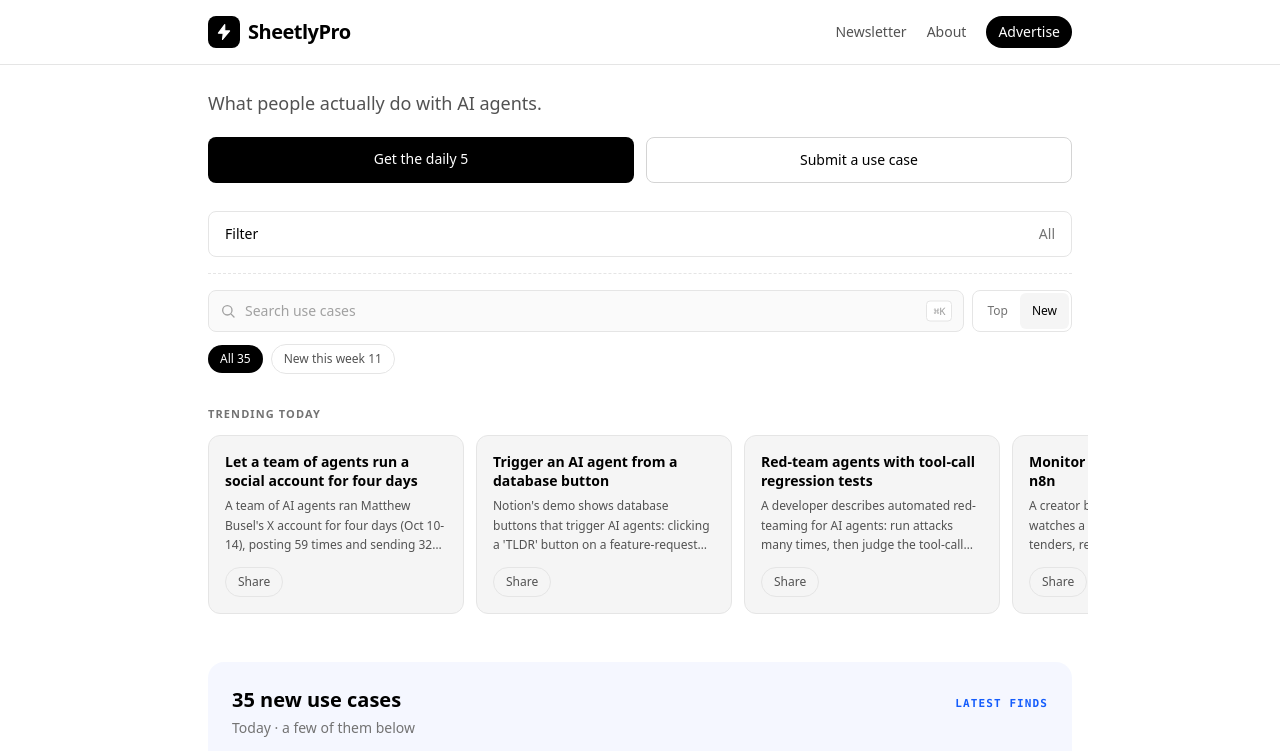
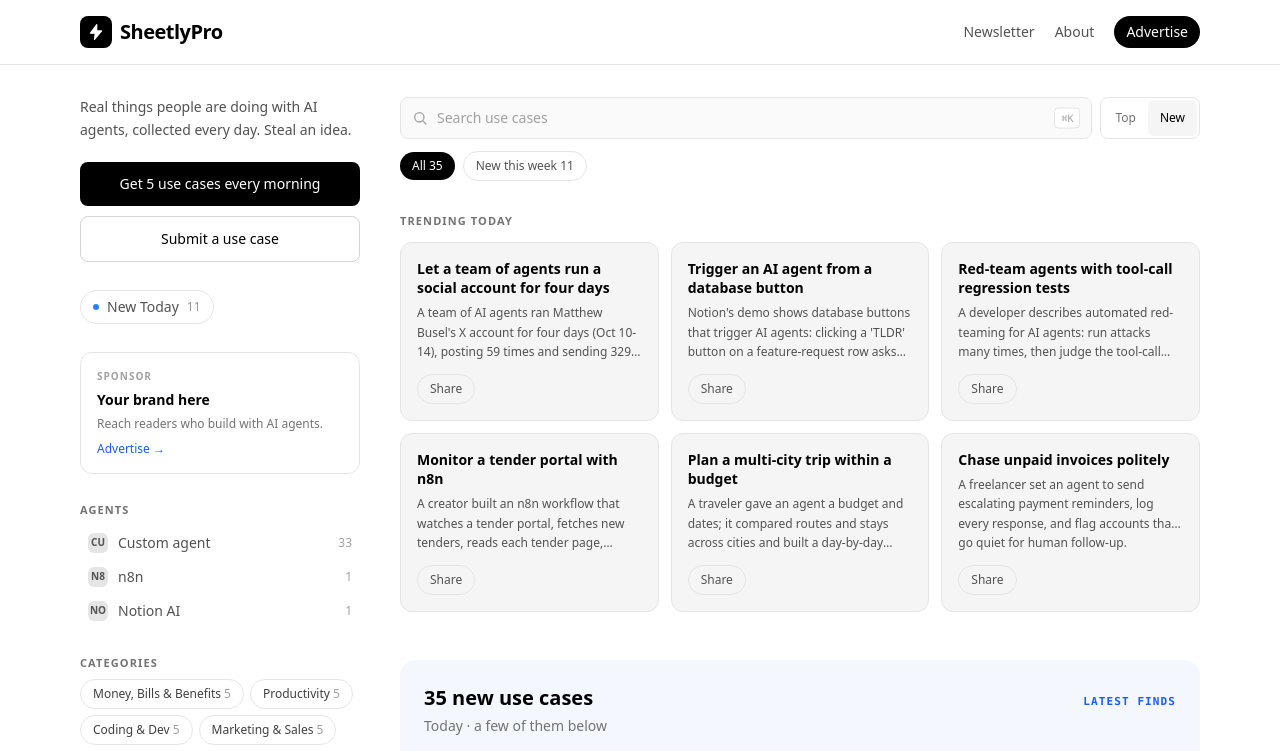
Before and after one commit to Stropurbo/bank-statement-frontend, a React (Vite) app: page / in a window 1280 px wide. Shown: the top 751 px of the page. Built offline with nearby package versions, Linux system fonts and the light colour scheme.

Commit message:
Responsive redesign: desktop sidebar layout (reference-style) + mobile/tablet breakpoints

```diff
--- a/src/App.jsx
+++ b/src/App.jsx
@@ -12,7 +12,7 @@ export default function App() {
   return (
     <div className="min-h-screen bg-white text-neutral-900 flex flex-col">
       <Header />
-      <main className="flex-1 w-full max-w-4xl mx-auto px-4">
+      <main className="flex-1 w-full max-w-4xl lg:max-w-6xl mx-auto px-4">
         <Routes>
           <Route path="/" element={<Home />} />
           <Route path="/topic/:slug" element={<Topic />} />
--- a/src/components/FeedCard.jsx
+++ b/src/components/FeedCard.jsx
@@ -192,10 +192,10 @@ export function FeedCard({ item, maxDate, votes, saved, toggleVote, toggleSaved
   );
 }
 
-/** Compact card for the "Trending today" horizontal row. */
+/** Compact card for the "Trending today" row/grid. */
 export function TrendingCard({ item }) {
   return (
-    <div className="shrink-0 w-64 border border-neutral-200 rounded-xl p-4 bg-neutral-100 hover:border-neutral-400 transition-colors flex flex-col">
+    <div className="shrink-0 w-64 sm:w-72 lg:w-auto border border-neutral-200 rounded-xl p-4 bg-neutral-100 hover:border-neutral-400 transition-colors flex flex-col">
       <a href={`#uc-${item.id}`} className="font-semibold text-sm leading-snug text-black mb-1.5 line-clamp-2 hover:underline">
         {item.title}
       </a>
--- a/src/components/Footer.jsx
+++ b/src/components/Footer.jsx
@@ -3,7 +3,7 @@ import { Link } from "react-router-dom";
 export default function Footer() {
   return (
     <footer className="border-t border-neutral-200 mt-16">
-      <div className="max-w-4xl mx-auto px-4 py-8 flex flex-col sm:flex-row items-center justify-between gap-4 text-sm text-neutral-500">
+      <div className="max-w-4xl lg:max-w-6xl mx-auto px-4 py-8 flex flex-col sm:flex-row items-center justify-between gap-4 text-sm text-neutral-500">
         <div>
           <span className="font-semibold text-black">SheetlyPro</span>
           <span className="mx-2">·</span>
--- a/src/components/Header.jsx
+++ b/src/components/Header.jsx
@@ -3,7 +3,7 @@ import { Link, NavLink } from "react-router-dom";
 export default function Header() {
   return (
     <header className="border-b border-neutral-200 bg-white sticky top-0 z-10">
-      <div className="max-w-4xl mx-auto px-4 py-4 flex items-center justify-between">
+      <div className="max-w-4xl lg:max-w-6xl mx-auto px-4 py-4 flex items-center justify-between">
         <Link to="/" className="flex items-center gap-2">
           <span className="inline-flex items-center justify-center w-8 h-8 rounded-lg bg-black">
             <svg width="18" height="18" viewBox="0 0 24 24" fill="none">
--- a/src/pages/Home.jsx
+++ b/src/pages/Home.jsx
@@ -1,4 +1,5 @@
 import { useMemo, useState } from "react";
+import { Link } from "react-router-dom";
 import usecases from "../data/usecases.json";
 import { topics } from "../data/topics";
 import NewsletterSignup from "../components/NewsletterSignup";
@@ -23,6 +24,23 @@ function FilterPill({ label, count, active, onClick }) {
       }`}
     >
       {label} <span className={active ? "opacity-70" : "opacity-50"}>{count}</span>
+    </button>
+  );
+}
+
+function AgentRow({ name, count, active, onClick }) {
+  return (
+    <button
+      onClick={onClick}
+      className={`w-full flex items-center gap-2.5 rounded-lg px-2 py-1.5 text-sm transition-colors ${
+        active ? "bg-neutral-100 text-black font-medium" : "text-neutral-600 hover:bg-neutral-50 hover:text-black"
+      }`}
+    >
+      <span className="w-5 h-5 rounded-md bg-neutral-200 inline-flex items-center justify-center text-[10px] font-bold text-neutral-600 shrink-0">
+        {name.slice(0, 2).toUpperCase()}
+      </span>
+      <span className="flex-1 text-left truncate">{name}</span>
+      <span className="text-xs text-neutral-400 tabular-nums">{count}</span>
     </button>
   );
 }
@@ -71,7 +89,7 @@ export default function Home() {
     [sorted]
   );
 
-  const trending = useMemo(() => sorted.slice(0, 4), [sorted]);
+  const trending = useMemo(() => sorted.slice(0, 6), [sorted]);
 
   const feed = useMemo(() => {
     let items = pill === "new" ? newThisWeek : sorted;
@@ -107,9 +125,120 @@ export default function Home() {
   };
 
   return (
+    <div className="lg:grid lg:grid-cols-[280px_minmax(0,1fr)] lg:gap-10">
+      {/* ============ Desktop sidebar ============ */}
+      <aside className="hidden lg:block">
+        <div className="sticky top-24 space-y-7 pb-10">
           <div>
-      {/* Hero */}
-      <section className="pt-6 pb-5">
+            <p className="text-sm text-neutral-600 leading-relaxed mb-5">
+              Real things people are doing with AI agents, collected every
+              day. Steal an idea.
+            </p>
+            <div className="space-y-2.5">
+              <a
+                href="#newsletter"
+                className="block bg-black text-white font-medium rounded-lg px-4 py-3 text-center text-sm hover:bg-neutral-800 transition-colors"
+              >
+                Get 5 use cases every morning
+              </a>
+              <a
+                href="mailto:contact@sheetlypro.com?subject=Use%20case%20submission"
+                className="block border border-neutral-300 text-black font-medium rounded-lg px-4 py-3 text-center text-sm hover:border-black transition-colors"
+              >
+                Submit a use case
+              </a>
+            </div>
+          </div>
+
+          <button
+            onClick={() => setPill(pill === "new" ? "all" : "new")}
+            className={`flex items-center gap-2 text-sm rounded-full px-3 py-1.5 border transition-colors ${
+              pill === "new"
+                ? "bg-blue-50 border-blue-200 text-blue-700 font-medium"
+                : "border-neutral-200 text-neutral-600 hover:border-neutral-400"
+            }`}
+          >
+            <span className="w-1.5 h-1.5 rounded-full bg-blue-500" />
+            New Today
+            <span className="text-xs opacity-60">{newThisWeek.length}</span>
+          </button>
+
+          <a
+            href="/advertise"
+            className="block border border-neutral-200 rounded-xl p-4 hover:border-neutral-400 transition-colors"
+          >
+            <p className="text-[10px] font-semibold uppercase tracking-widest text-neutral-400 mb-1.5">
+              Sponsor
+            </p>
+            <p className="font-semibold text-black text-sm">Your brand here</p>
+            <p className="text-xs text-neutral-500 mt-1 leading-relaxed">
+              Reach readers who build with AI agents.
+            </p>
+            <p className="text-xs text-blue-600 mt-2 font-medium">
+              Advertise →
+            </p>
+          </a>
+
+          <div>
+            <div className="flex items-center justify-between mb-2">
+              <p className="text-[11px] font-semibold uppercase tracking-widest text-neutral-500">
+                Agents
+              </p>
+              {selAgents.length > 0 && (
+                <button
+                  onClick={() => setSelAgents([])}
+                  className="text-[11px] text-neutral-400 hover:text-black underline"
+                >
+                  clear
+                </button>
+              )}
+            </div>
+            <div className="space-y-0.5">
+              {agentCounts.slice(0, 10).map(([name, count]) => (
+                <AgentRow
+                  key={name}
+                  name={name}
+                  count={count}
+                  active={selAgents.includes(name)}
+                  onClick={() => setSelAgents((l) => toggleIn(l, name))}
+                />
+              ))}
+            </div>
+          </div>
+
+          <div>
+            <div className="flex items-center justify-between mb-2">
+              <p className="text-[11px] font-semibold uppercase tracking-widest text-neutral-500">
+                Categories
+              </p>
+              {selTopics.length > 0 && (
+                <button
+                  onClick={() => setSelTopics([])}
+                  className="text-[11px] text-neutral-400 hover:text-black underline"
+                >
+                  clear
+                </button>
+              )}
+            </div>
+            <div className="flex flex-wrap gap-1.5">
+              {topicCounts.map((t) => (
+                <FilterPill
+                  key={t.slug}
+                  label={t.name}
+                  count={t.count}
+                  active={selTopics.includes(t.slug)}
+                  onClick={() => setSelTopics((l) => toggleIn(l, t.slug))}
+                />
+              ))}
+            </div>
+          </div>
+        </div>
+      </aside>
+
+      {/* ============ Main column ============ */}
+      <div className="min-w-0">
+        {/* Mobile hero */}
+        <section className="pt-6 pb-5 lg:hidden">
           <h1 className="text-lg text-neutral-600 font-normal mb-5">
             What people actually do with AI agents.
           </h1>
@@ -129,8 +258,8 @@ export default function Home() {
           </div>
         </section>
 
-      {/* Filter */}
-      <section className="mt-2">
+        {/* Mobile filter */}
+        <section className="mt-2 lg:hidden">
           <button
             onClick={() => setFilterOpen((o) => !o)}
             className="w-full border border-neutral-200 rounded-lg px-4 py-3 flex items-center justify-between text-sm hover:border-neutral-400 transition-colors bg-white"
@@ -175,7 +304,7 @@ export default function Home() {
         </section>
 
         {/* Search + pills */}
-      <section className="mt-4 border-t border-dashed border-neutral-200 pt-4">
+        <section className="mt-4 lg:mt-8 border-t border-dashed border-neutral-200 pt-4 lg:border-0 lg:pt-0">
           <div className="flex gap-2">
             <div className="relative flex-1">
               <svg
@@ -197,7 +326,7 @@ export default function Home() {
                 placeholder="Search use cases"
                 className="w-full border border-neutral-200 rounded-lg pl-9 pr-10 py-2.5 text-sm bg-neutral-50 text-black placeholder:text-neutral-400 focus:outline-none focus:border-black"
               />
-          <kbd className="absolute right-3 top-1/2 -translate-y-1/2 text-[10px] text-neutral-400 border border-neutral-200 rounded px-1.5 py-0.5 bg-white">
+              <kbd className="absolute right-3 top-1/2 -translate-y-1/2 text-[10px] text-neutral-400 border border-neutral-200 rounded px-1.5 py-0.5 bg-white hidden sm:block">
                 ⌘K
               </kbd>
             </div>
@@ -215,7 +344,7 @@ export default function Home() {
               ))}
             </div>
           </div>
-        <div className="flex items-center gap-2 mt-3">
+          <div className="flex items-center gap-2 mt-3 flex-wrap">
             <button
               onClick={() => setPill("all")}
               className={`text-xs font-medium rounded-full px-3 py-1.5 transition-colors ${
@@ -245,7 +374,7 @@ export default function Home() {
             <p className="text-[11px] font-semibold uppercase tracking-widest text-neutral-500 mb-3">
               Trending today
             </p>
-          <div className="flex gap-3 overflow-x-auto pb-2 -mx-4 px-4">
+            <div className="flex gap-3 overflow-x-auto pb-2 -mx-4 px-4 sm:mx-0 sm:px-0 lg:grid lg:grid-cols-3 lg:overflow-visible">
               {trending.map((u) => (
                 <TrendingCard key={u.id} item={u} votes={votes} toggleVote={toggleVote} />
               ))}
@@ -254,14 +383,14 @@ export default function Home() {
         )}
 
         {/* New use cases feed */}
-      <section className="mt-10 bg-indigo-50/60 rounded-2xl p-4 sm:p-6">
-        <div className="flex items-baseline justify-between mb-1">
+        <section className="mt-8 lg:mt-10 bg-indigo-50/60 rounded-2xl p-4 sm:p-6">
+          <div className="flex items-baseline justify-between mb-1 gap-2">
             <h2 className="text-xl font-bold text-black">
               {searching || filtering
                 ? `${feed.length} result${feed.length === 1 ? "" : "s"}`
                 : `${feed.length} new use case${feed.length === 1 ? "" : "s"}`}
             </h2>
-          <span className="text-[11px] font-semibold uppercase tracking-widest text-blue-600 font-mono">
+            <span className="text-[11px] font-semibold uppercase tracking-widest text-blue-600 font-mono shrink-0">
               Latest finds
             </span>
           </div>
@@ -300,25 +429,26 @@ export default function Home() {
         </section>
 
         {/* Newsletter */}
-      <section id="newsletter" className="mt-12 scroll-mt-24">
+        <section id="newsletter" className="mt-10 lg:mt-12 scroll-mt-24">
           <NewsletterSignup />
         </section>
 
         {/* Sponsors */}
-      <section className="mt-12 border-t border-neutral-200 pt-6">
+        <section className="mt-10 lg:mt-12 border-t border-neutral-200 pt-6">
           <p className="text-[11px] font-semibold uppercase tracking-widest text-neutral-500 mb-3">
             Sponsors
           </p>
-        <a
-          href="/advertise"
+          <Link
+            to="/advertise"
             className="block border border-dashed border-neutral-300 rounded-xl p-6 text-center hover:border-black transition-colors"
           >
             <p className="font-semibold text-black">Your brand here</p>
             <p className="text-sm text-neutral-500 mt-1">
               Reach AI-curious readers — sheetlypro.com/advertise
             </p>
-        </a>
+          </Link>
         </section>
+      </div>
     </div>
   );
 }
```
Lines whose indentation alone changed are shown as unchanged.
